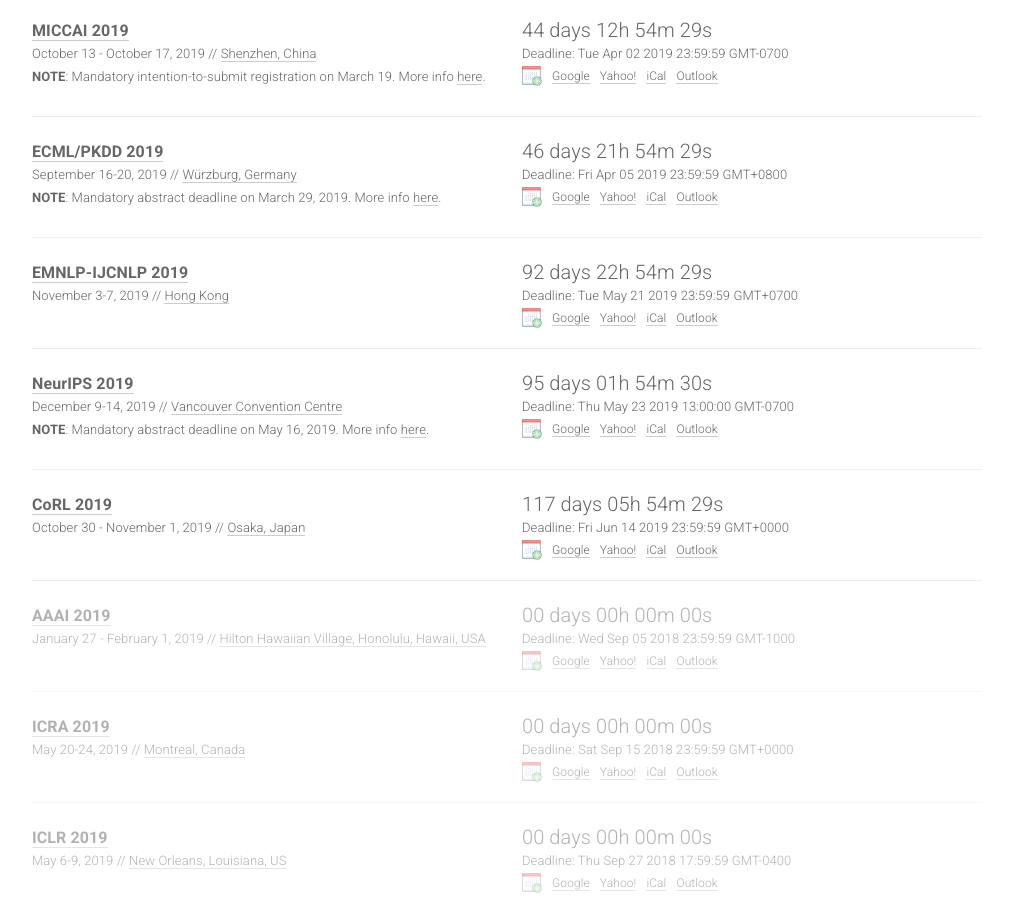
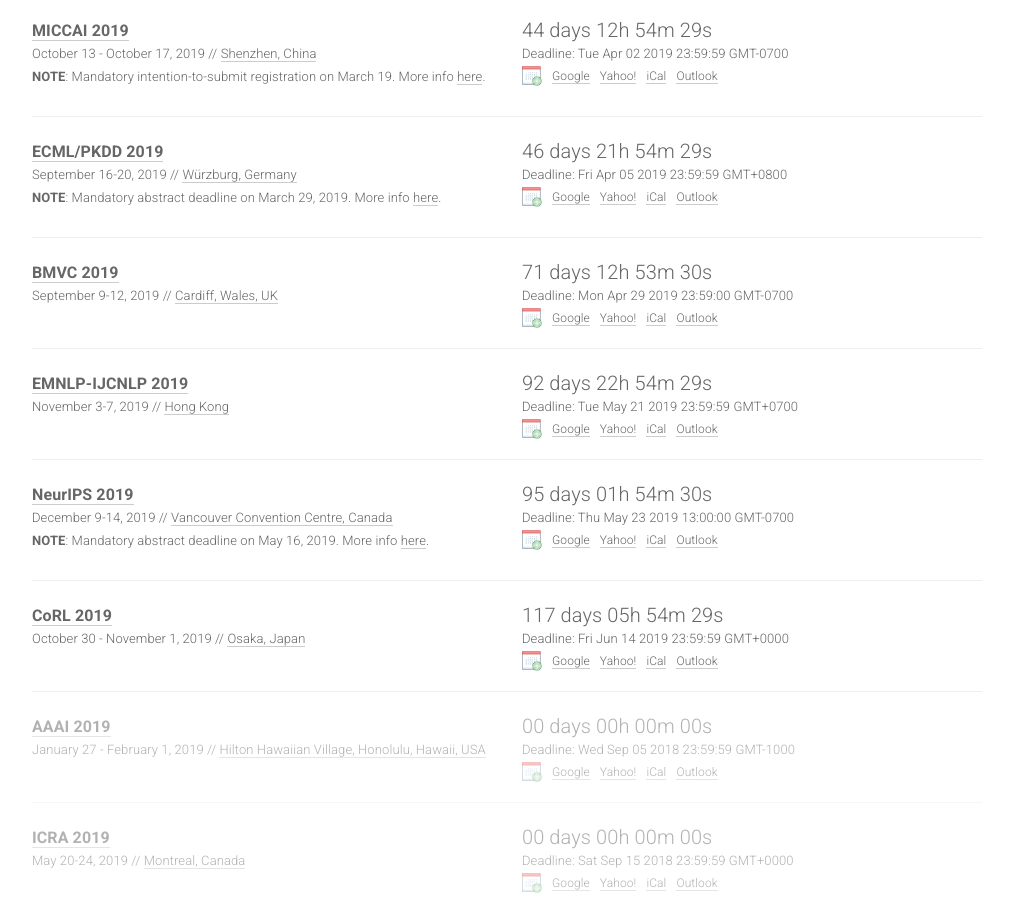
Before and after one commit to paperswithcode/ai-deadlines, a Jekyll site: the page built from index.html, in a window 1280 px wide and 900 px high, scrolled down 924 px. Shown: the whole window, without its empty margins (133-1146 px from the left). Built offline with Jekyll 4.4.1, drawn with Linux system fonts in a browser that asks for light colours; nearby versions of some CDN libraries; comment, search, counter and statistics services are not loaded; some of the changed text lies outside the part shown.

Commit message:
Rearranging

```diff
--- a/_data/conferences.yml
+++ b/_data/conferences.yml
@@ -85,8 +85,18 @@
   date: September 16-20, 2019
   place: "W\xFCrzburg, Germany"
   sub: ML
-  note: '<b>NOTE</b>: Mandatory abstract deadline on March 29, 2019. More info
-    <a href="https://ecmlpkdd2019.org/submissions/deadlines/">here</a>.'
+  note: '<b>NOTE</b>: Mandatory abstract deadline on March 29, 2019. More info <a
+    href="https://ecmlpkdd2019.org/submissions/deadlines/">here</a>.'
+
+- title: BMVC
+  year: 2019
+  id: bmvc19
+  link: https://bmvc2019.org
+  deadline: '2019-04-29 23:59:00'
+  timezone: America/Los_Angeles
+  date: September 9-12, 2019
+  place: Cardiff, Wales, UK
+  sub: CV
 
 - title: EMNLP-IJCNLP
   year: 2019
@@ -105,7 +115,7 @@
   deadline: '2019-05-23 13:00:00'
   timezone: America/Los_Angeles
   date: December 9-14, 2019
-  place: "Vancouver Convention Centre"
+  place: Vancouver Convention Centre, Canada
   sub: ML
   note: '<b>NOTE</b>: Mandatory abstract deadline on May 16, 2019. More info <a href="https://medium.com/@NeurIPSConf/starting-preparations-for-the-neurips-2019-review-process-d104ec708045">here</a>.'
 
@@ -259,13 +269,3 @@
   date: August 3-7, 2019
   place: Anchorage, Alaska, USA
   sub: DM
-
-- title: BMVC
-  year: 2019
-  id: bmvc19
-  link: https://bmvc2019.org
-  deadline: '2019-04-29 23:59:00'
-  timezone: America/Los_Angeles
-  date: September 9-12, 2019
-  place: Cardiff, Wales, UK
-  sub: CV
```
